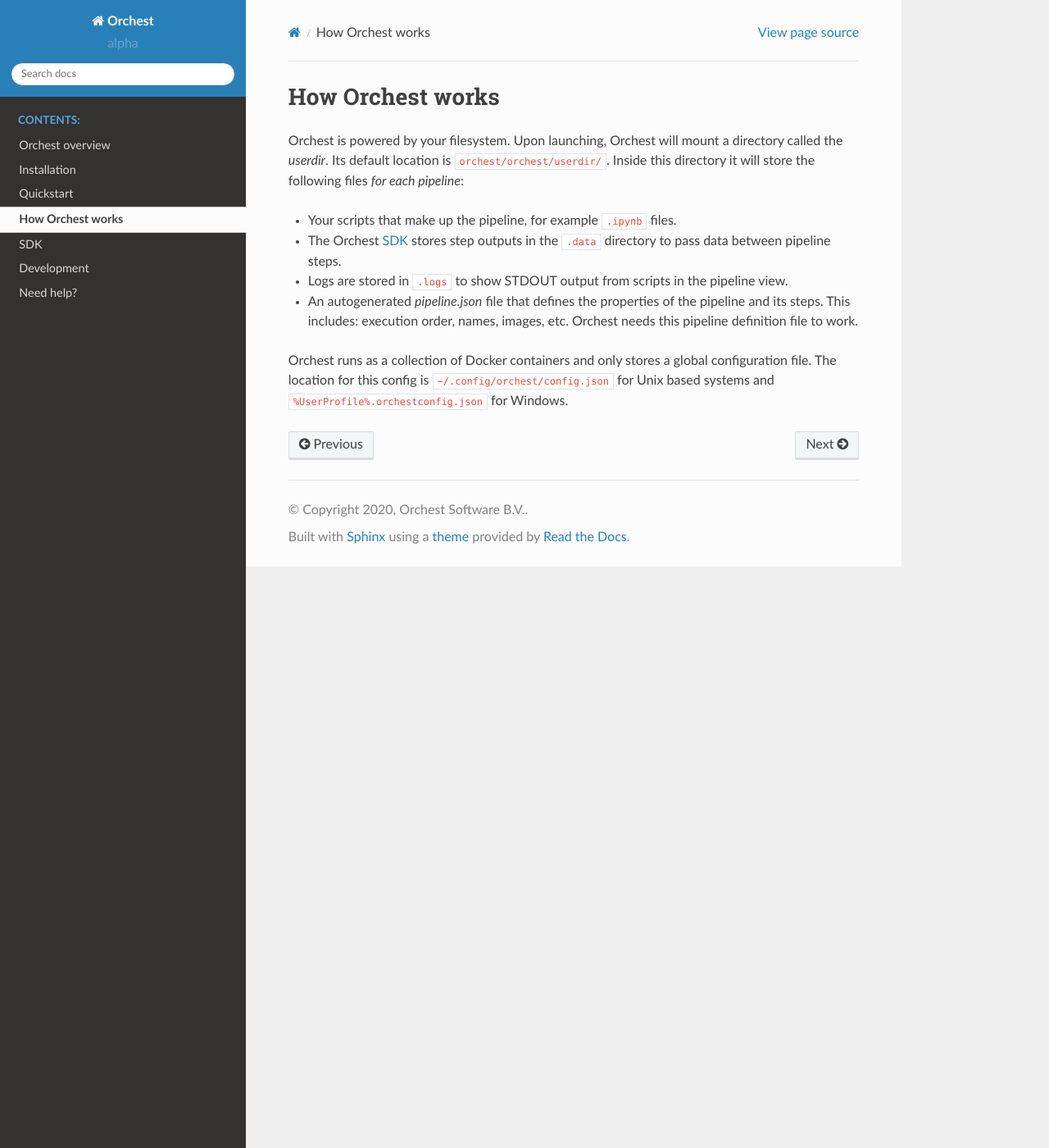
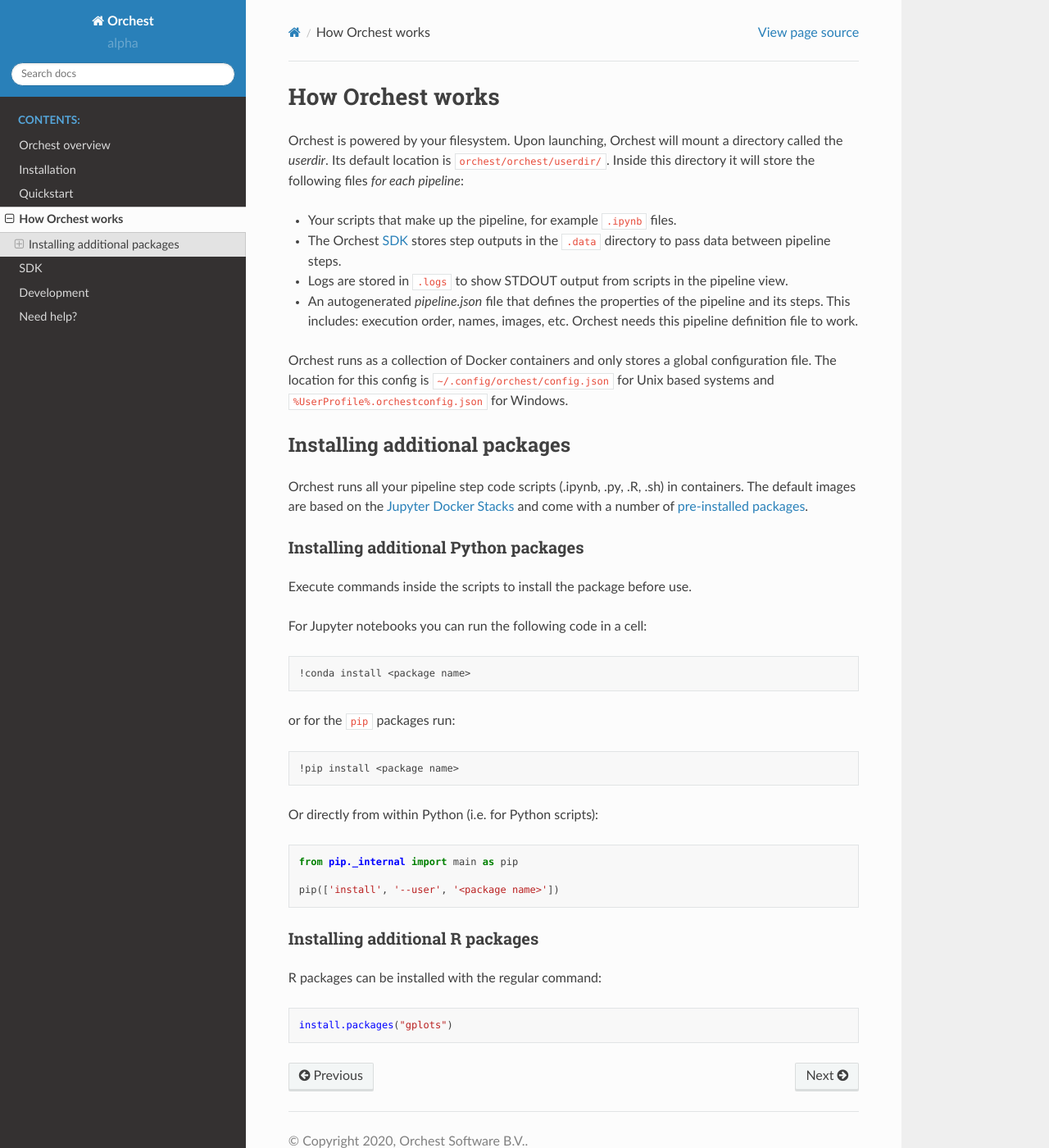
Before and after one commit to ReactExpert918/orchest, a Sphinx documentation site: the page built from docs/source/how_orchest_works.rst, in a window 1280 px wide and 1400 px high. Shown: the whole window at 82% size. Built offline with Sphinx 7.4.7 and the Read the Docs theme 2.0.0, drawn with Linux system fonts in a browser that asks for light colours.

Commit message:
package install instructions

```diff
--- /dev/null
+++ b/docs/requirements.txt
@@ -0,0 +1,2 @@
+sphinx
+sphinx_rtd_theme
--- a/docs/source/conf.py
+++ b/docs/source/conf.py
@@ -43,7 +43,8 @@
 # List of patterns, relative to source directory, that match files and
 # directories to ignore when looking for source files.
 # This pattern also affects html_static_path and html_extra_path.
-exclude_patterns = []
+exclude_patterns = ['']
+
 
 
 # -- Options for HTML output -------------------------------------------------
@@ -59,4 +60,4 @@
 # Add any paths that contain custom static files (such as style sheets) here,
 # relative to this directory. They are copied after the builtin static files,
 # so a file named "default.css" will overwrite the builtin "default.css".
-html_static_path = ['_static']
+html_static_path = []
--- a/docs/source/how_orchest_works.rst
+++ b/docs/source/how_orchest_works.rst
@@ -16,3 +16,58 @@
 Orchest runs as a collection of Docker containers and only stores a global configuration file. The
 location for this config is :code:`~/.config/orchest/config.json` for Unix based systems and
 :code:`%UserProfile%\.orchest\config.json` for Windows.
+
+
+Installing additional packages
+------------------------------
+
+Orchest runs all your pipeline step code scripts (.ipynb, .py, .R, .sh) in containers. The default
+images are based on the |jupyter_stack_link| and come with a number of
+|pre_installed_link|.
+
+.. |jupyter_stack_link| raw:: html
+
+  <a href="https://jupyter-docker-stacks.readthedocs.io/en/latest/"
+  target="_blank">Jupyter Docker Stacks</a>
+
+.. |pre_installed_link| raw:: html
+
+   <a
+   href="https://jupyter-docker-stacks.readthedocs.io/en/latest/using/selecting.html"
+   target="_nlank">pre-installed packages</a>
+
+Installing additional Python packages
+~~~~~~~~~~~~~~~~~~~~~~~~~~~~~~~~~~~~~
+
+Execute commands inside the scripts to install the package before use.
+
+For Jupyter notebooks you can run the following code in a cell:
+
+.. code-block:: bash
+
+   !conda install <package name>
+
+or for the :code:`pip` packages run:
+
+.. code-block:: bash
+
+   !pip install <package name>
+
+
+Or directly from within Python (i.e. for Python scripts):
+
+.. code-block:: python
+
+   from pip._internal import main as pip
+
+   pip(['install', '--user', '<package name>'])
+
+
+Installing additional R packages
+~~~~~~~~~~~~~~~~~~~~~~~~~~~~~~~~
+
+R packages can be installed with the regular command:
+
+.. code-block:: r
+
+   install.packages("gplots")
```
